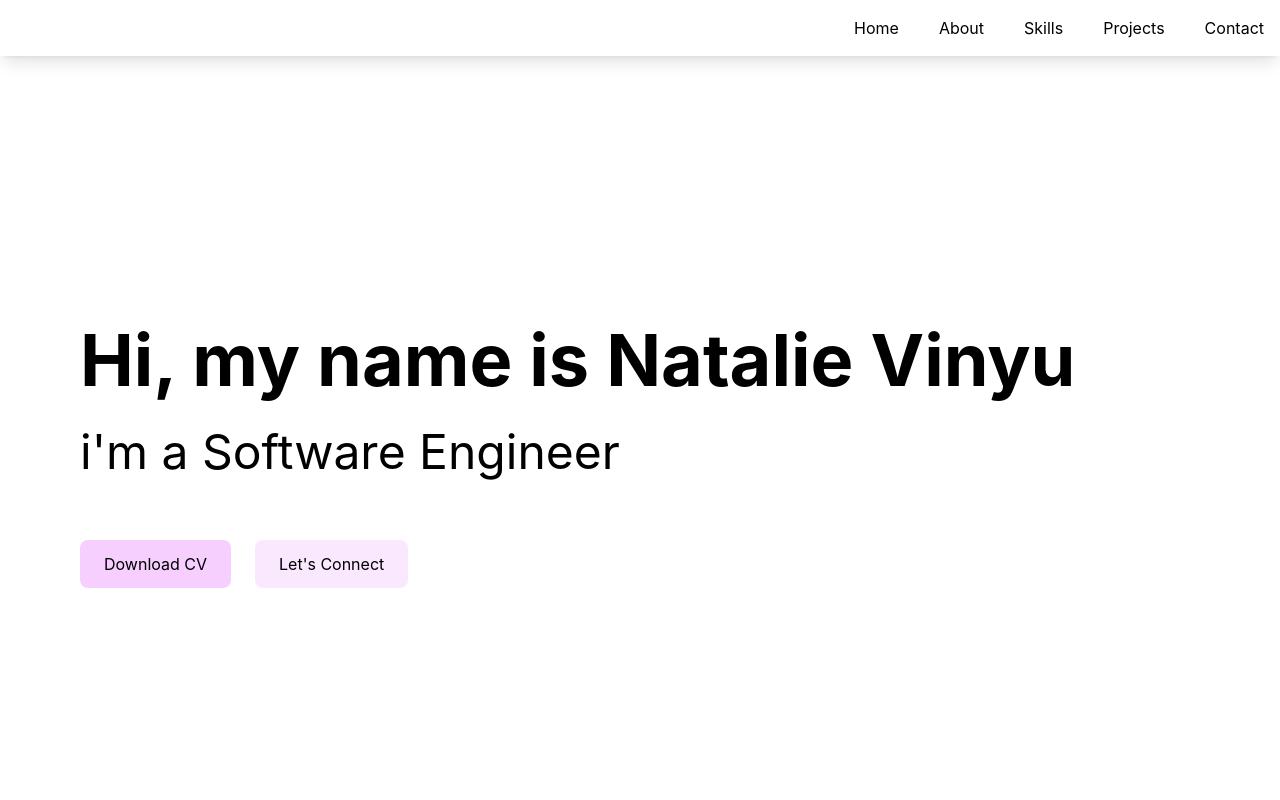
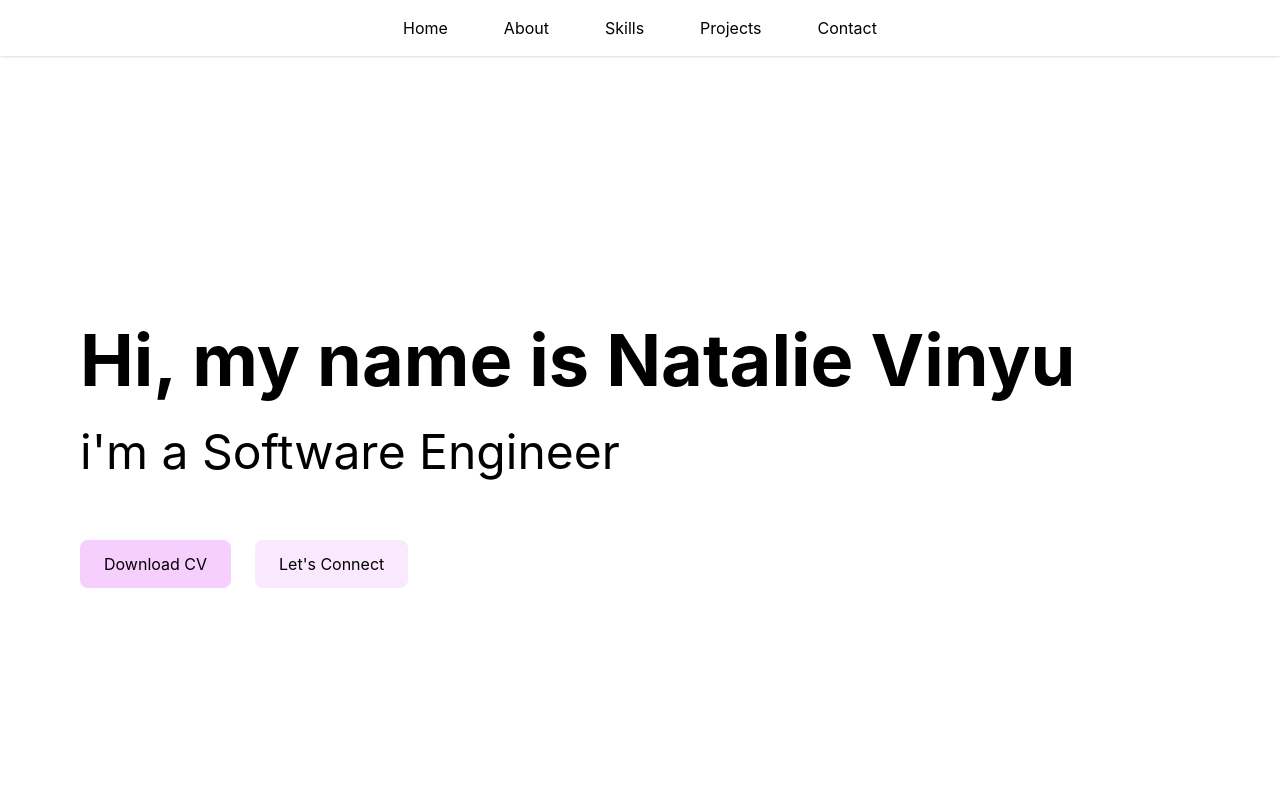
Before and after one commit to NatalieVinyu/natalie-vinyu, a React (Vite) app in the folder my-react-app/: page / in a window 1280 px wide. Shown: the top 800 px of the page. Built offline with nearby package versions, Linux system fonts and the light colour scheme.

Commit message:
Refactor Contact, Navbar, and Projects components

```diff
--- a/my-react-app/src/components/Contact.jsx
+++ b/my-react-app/src/components/Contact.jsx
@@ -3,7 +3,7 @@ import { Mail, MapPin, Send} from 'lucide-react'
 
 function Contact() {
   return (
-    <div className='max-w-7xl mx-auto px-8 py-24'>
+    <div className='max-w-4xl mx-auto px-8 py-16'>
       <section id="contact">
         <div className='flex flex-col items-center'>
           <div className='text-2xl'>Get In Touch</div>
--- a/my-react-app/src/components/Navbar.jsx
+++ b/my-react-app/src/components/Navbar.jsx
@@ -1,10 +1,11 @@
 import React from 'react'
+
 
 function Navbar() {
   return (
-     <div className='w-full bg-transparent backdrop-blur-md shadow-lg p-4 z-10 top-0'>
+     <div className='w-full bg-transparent backdrop-blur-md shadow-sm p-4 z-10 top-0'>
       <nav className='container'>
-          <ul className='flex space-x-10 justify-end'>
+          <ul className='flex space-x-14 justify-center'>
             <li>
               <a href='#home'>
                 Home
--- a/my-react-app/src/components/Projects.jsx
+++ b/my-react-app/src/components/Projects.jsx
@@ -42,7 +42,7 @@ function Projects() {
           <div className='grid md:grid-cols-3 gap-4'>
             {myprojects.map((item, index) => (
               <div className='border-2 border-fuchsia-300 rounded-xl p-8' key={index}>
-                <img src={item.image} alt={item.title} />
+                <img src={item.image} alt={item.title} className='transition duration-700 ease-in-out transform hover:scale-105' />
 
                 <h3 className='text-2xl font-bold pt-4'>{item.title}</h3>
                 <p className='pt-4'>{item.description}</p>
@@ -54,12 +54,12 @@ function Projects() {
                   ))}</ul>
                 </div>
 
-                <div className='flex flex-col gap-2 pt-8'>
-                  <button className='border-2 border-fuchsia-300 rounded-xl w-40 py-2'>
+                <div className='flex gap-4 pt-8'>
+                  <button className='w-full flex items-center justify-center gap-2 border-2 border-fuchsia-300 rounded-xl py-2'>
                     <Code />
                     <span>Code</span>
                   </button>
-                  <button className='border-2 border-fuchsia-300 rounded-xl w-40 py-2'>
+                  <button className='w-full flex items-center justify-center gap-2 border-2 border-fuchsia-300 rounded-xl py-2'>
                     <ExternalLink />
                     <span>Demo</span>
                   </button>
```
